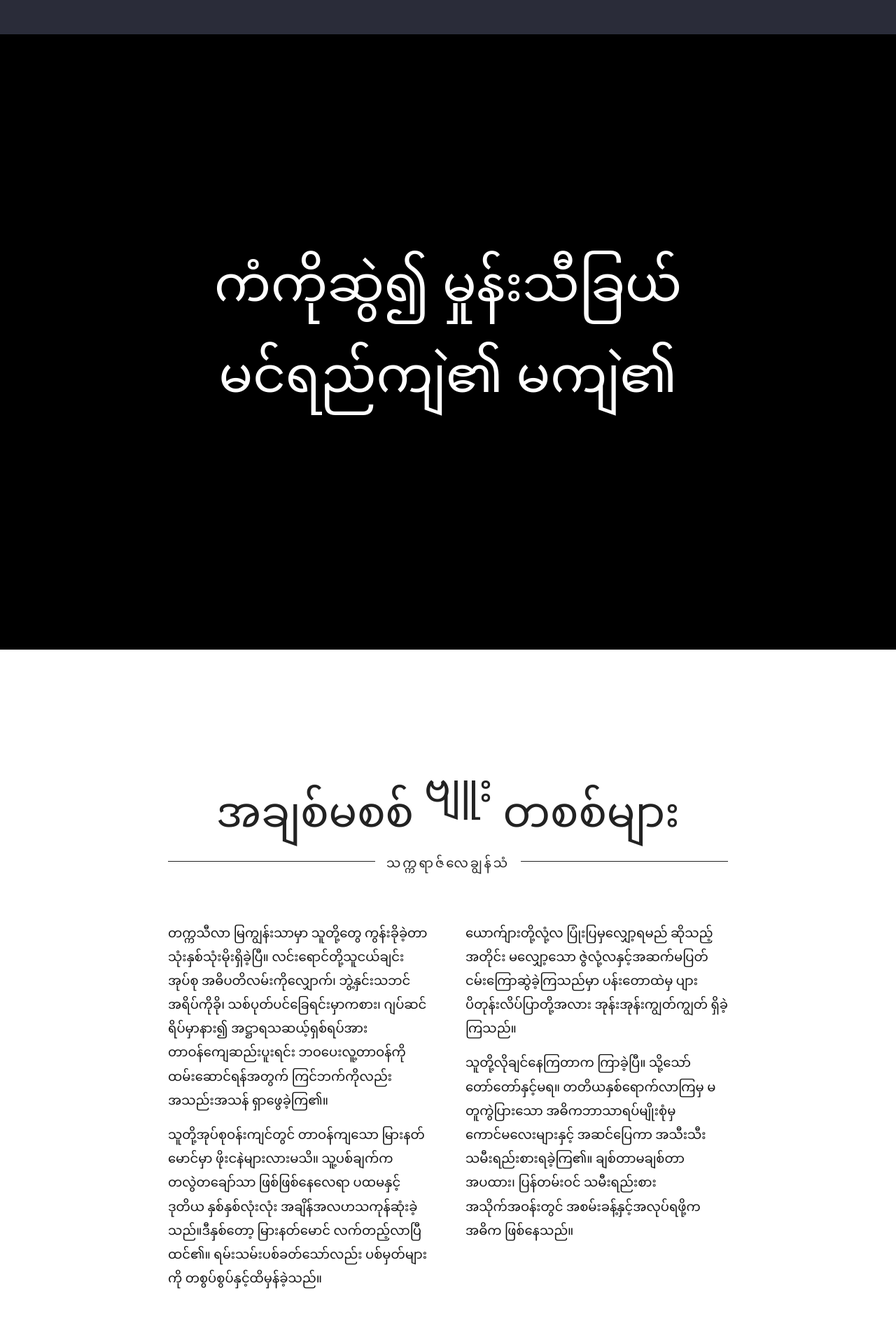
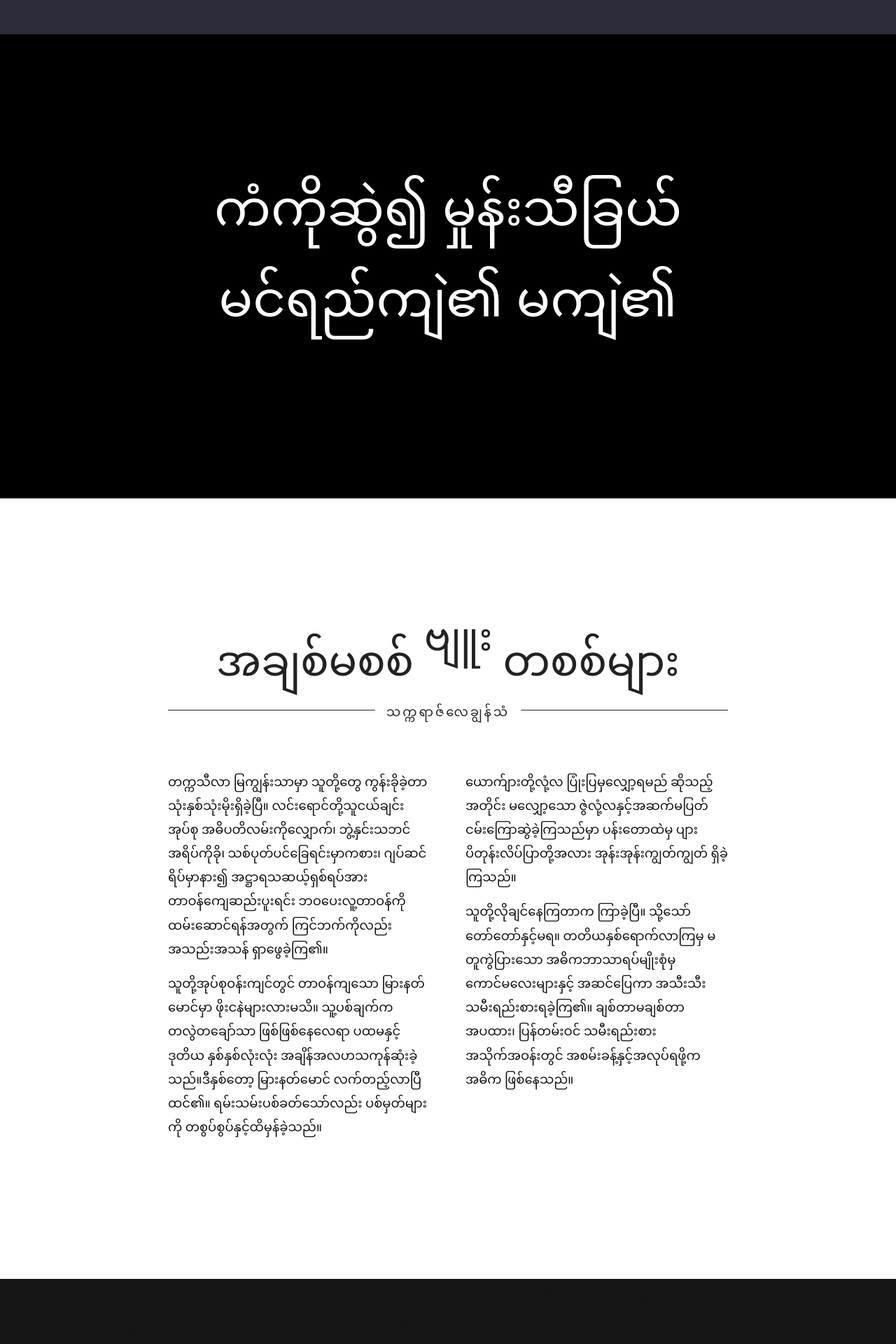
Before and after one commit to khzaw/beautiful-burmese-type, a Jekyll site: the page built from index.html, in a window 1280 px wide. Shown: the part 1509-3429 px from the top of the page at 70% size. Built offline with Jekyll 4.4.1, drawn with Linux system fonts in a browser that asks for light colours; some web fonts are replaced.

Commit message:
Fix mobile view of lu-nge section

```diff
--- a/css/main.scss
+++ b/css/main.scss
@@ -180,7 +180,7 @@
 
   &#sai-sai {
     background: #000;
-    padding: 300px 0;
+    padding: 12rem 0;
 
     .text {
       max-width: $content-width;
@@ -189,7 +189,7 @@
       padding: 0 20px;
 
       p {
-        font:  72px/1.8 'Noto Sans Myanmar';
+        font:  48px/1.8 'Noto Sans Myanmar';
         color: #fff;
         margin: 0 0 20px 0;
         }
@@ -510,6 +510,17 @@
         text-align: justify;
       }
     }
+
+    &#sai-sai {
+      p {
+        font-size: 72px !important;
+      }
+    }
   }
 
+  .mobile-break {
+    display: none;
+  }
+
+
 }
--- a/index.html
+++ b/index.html
@@ -27,8 +27,8 @@
   <section class="page" id="sai-sai">
     <section class="text">
       <p>
-        ကံကိုဆွဲ၍ မှုန်းသီခြယ် <br>
-        မင်ရည်ကျဲ၏ မကျဲ၏
+      ကံကိုဆွဲ၍ <br class="mobile-break"> မှုန်းသီခြယ် <br>
+      မင်ရည်ကျဲ၏ <br class="mobile-break"> မကျဲ၏
       </p>
 
     </section>
```
